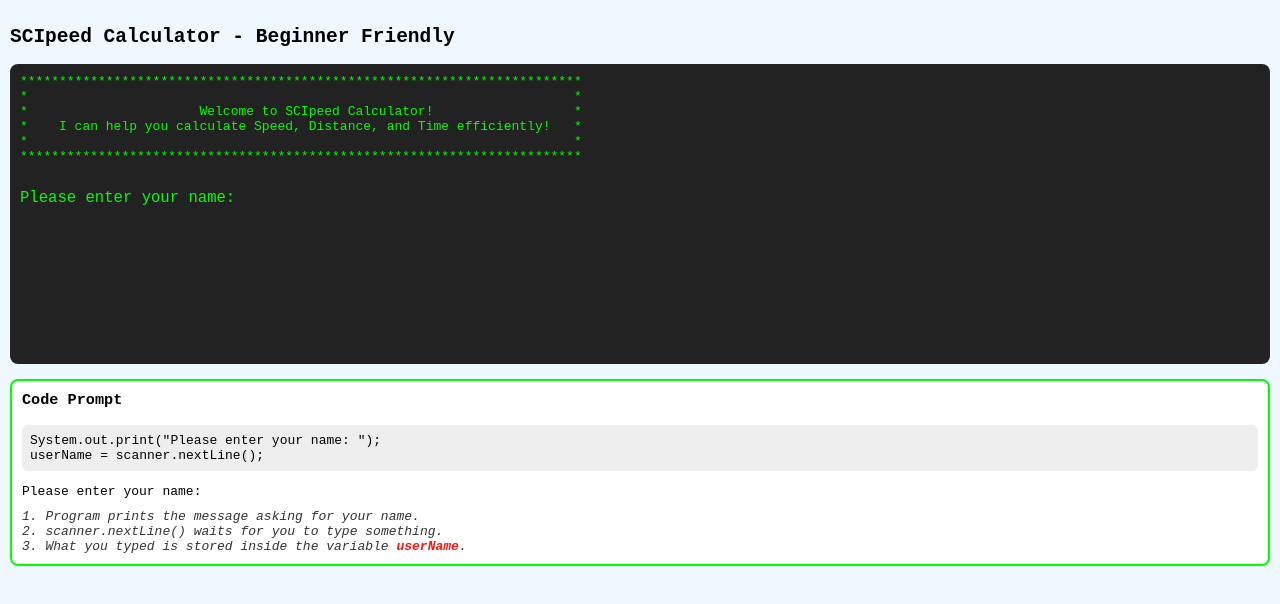
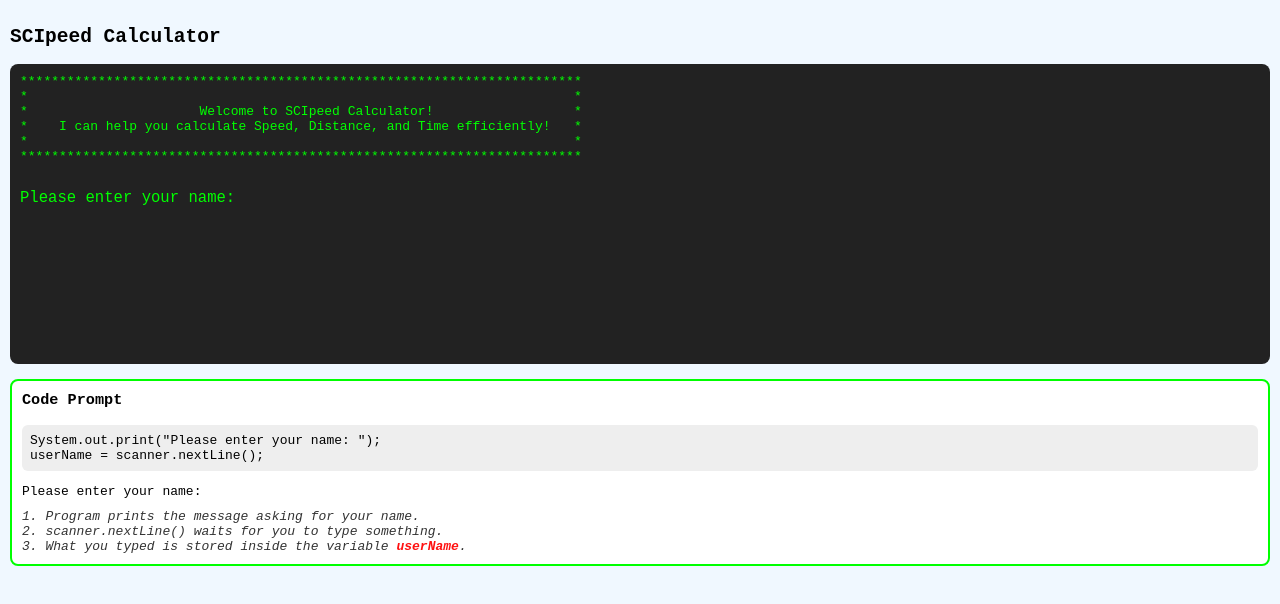
Before and after one commit to Mastery866/SCIpeedCalculator, a plain HTML site: page index.html in a window 1280 px wide. Drawn offline with Linux system fonts and the light colour scheme.

Commit message:
Add files via upload

```diff
--- a/index.html
+++ b/index.html
@@ -3,7 +3,7 @@
 <head>
 <meta charset="UTF-8" />
 <meta name="viewport" content="width=device-width, initial-scale=1.0"/>
-<title>SCIpeed Calculator</title>
+<title>SCIpeed Calculator - Beginner Friendly</title>
 <style>
   body {
     font-family: monospace;
@@ -96,7 +96,7 @@
 </div>
 
 <div id="content" style="display:none;">
-<h2>SCIpeed Calculator - Beginner Friendly</h2>
+<h2>SCIpeed Calculator</h2>
 <div id="console"></div>
 
 <!-- Code + Explanation -->
```
